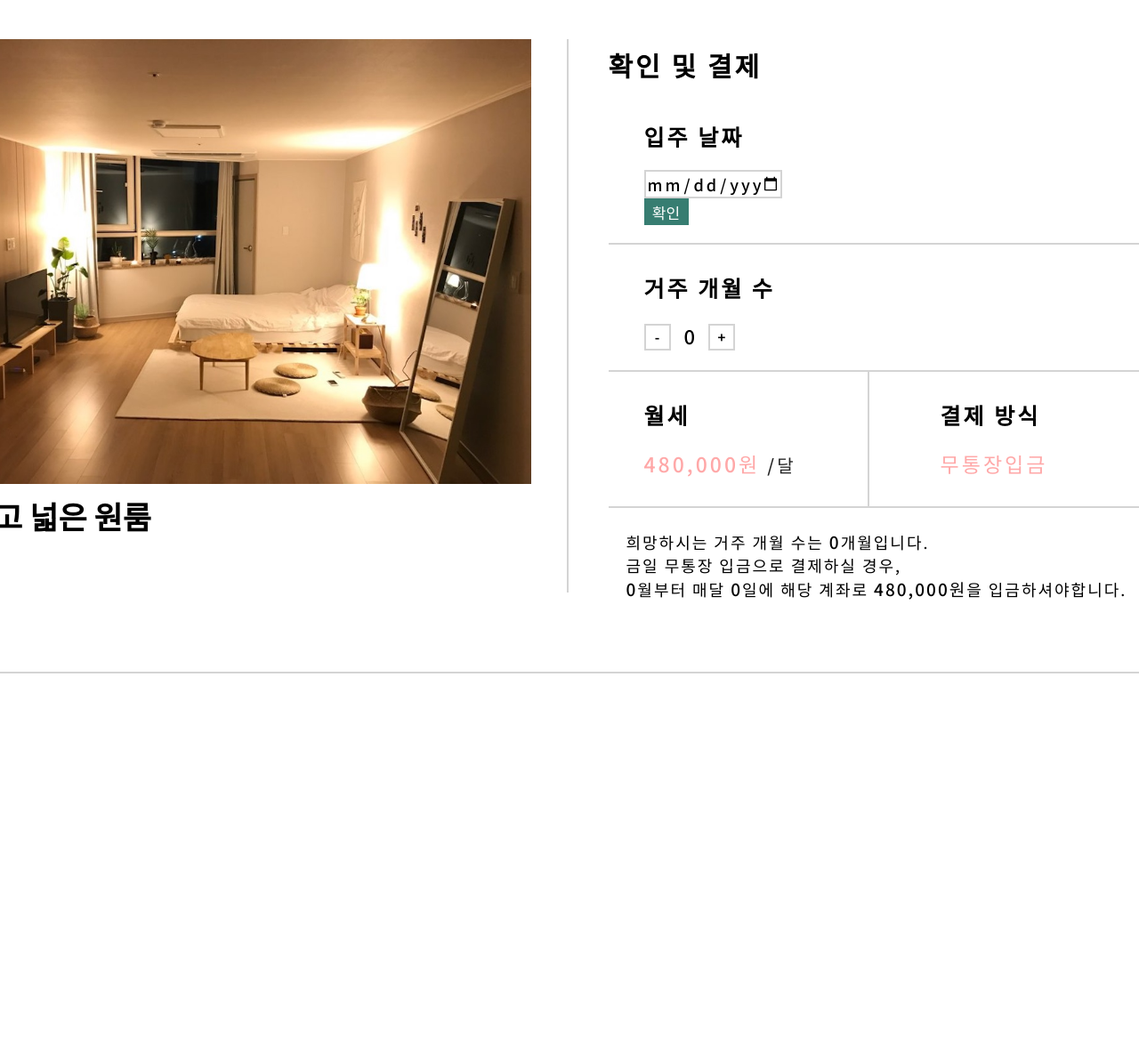
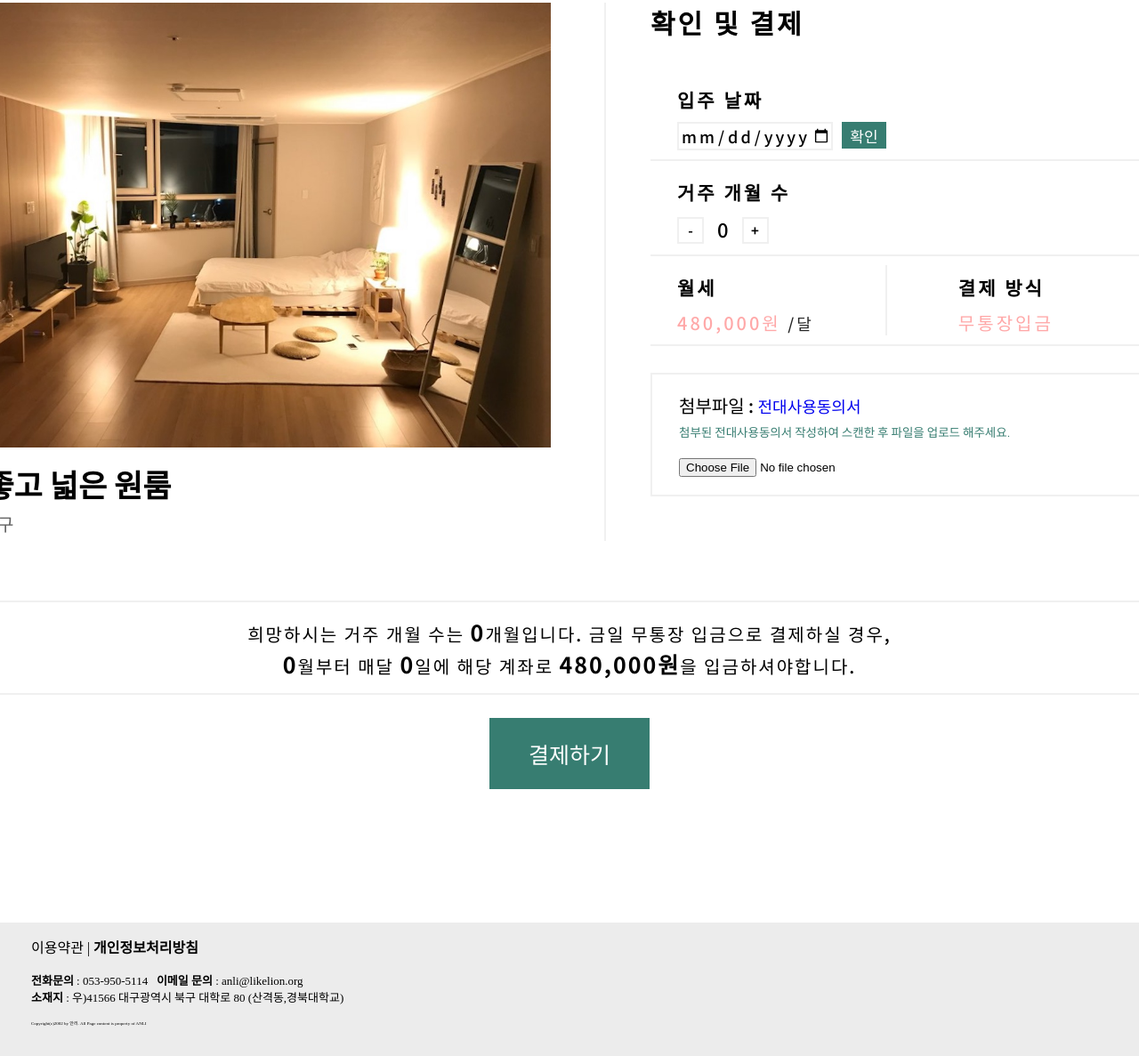
Before and after one commit to miloul/likelion-hack, a website: page html/payment.html in a window 1280 px wide. Shown: the part 240-1427 px from the top of the page at 89% size. Before the commit the page ends 997 px from the top, so only its background shows below. Drawn offline with Linux system fonts and the light colour scheme.

Commit message:
payment complete

```diff
--- /dev/null
+++ b/css/deposit.css
@@ -0,0 +1,28 @@
+:root{
+    --linecolor: rgb(240, 240, 240);
+}
+.main{
+    display: flex;
+    flex-direction: column;
+    align-items: center;
+}
+
+/* 수직 정렬 */
+.flex_column{
+    display: flex;
+    flex-direction: column;
+}
+
+.deposit-box{
+    margin-top: 150px;
+}
+
+.font-main-bold{
+    color:black;
+    font-size: 30px;
+    font-family: 'Noto Sans KR', sans-serif;
+    font-weight: 700;
+    letter-spacing: 3px;
+    margin-top: 0;
+    margin-bottom: 30px;
+}
--- a/css/payment.css
+++ b/css/payment.css
@@ -1,8 +1,20 @@
+:root{
+    --linecolor: rgb(240, 240, 240);
+}
 .main{
     display: flex;
     flex-direction: column;
     align-items: center;
+}
 
+/* 수평 정렬 */
+.flex_row{
+    display: flex;
+    flex-direction: row;
+}
+
+.margin-top{
+    margin-top: 10px;
 }
 
 /* 결제 박스 */
@@ -10,18 +22,17 @@
     display: flex;
     flex-direction: row;
     justify-content: center;
-    align-items: center;
-    height: 800px;
-    border: 2px solid rgb(212, 212, 212);
-    margin-top: 100px;
+    /* border: 2px solid rgb(212, 212, 212); */
+    margin-top: 150px;
 }
 
 /* 왼쪽 방 사진, 설명 */
 .room-pm{
     display: flex;
     flex-direction: column;
-    border-right: 2px solid rgb(212, 212, 212);
-    padding-right: 40px;
+    border-right: 2px solid var(--linecolor);
+    padding-right: 60px;
+    margin-left: 70px;
 }
 
 .room-pm-img{
@@ -29,59 +40,68 @@
     height: 500px;
 }
 
+/* 채광좋고 넓은 원룸 */
 .room-pm-name{
     color:black;
     font-size: 35px;
     font-family: 'Noto Sans KR', sans-serif;
     font-weight: 700;
-    margin-top: 10px;
-    margin-bottom: 0;
+    margin-top: 15px;
+    margin-bottom: 5px;
 }
 
+/* 서울 종로구 */
 .room-pm-loc{
     color:#616161;
     font-size: 20px;
     font-family: 'Noto Sans KR', sans-serif;
     font-weight: 500;
     margin-top: 5px;
+    margin-bottom: 5px;
 }
+
+
+
 
 /* 오른쪽 계약 정보 */
 .reserv{
     display: flex;
     flex-direction: column;
-    padding-left: 45px;
+    padding-left: 50px;
     width: 700px;
 }
 
+/* 확인 및 결제 */
 .reserv-conf{
     color:black;
     font-size: 30px;
     font-family: 'Noto Sans KR', sans-serif;
     font-weight: 700;
     letter-spacing: 3px;
-    margin-bottom: 10px;
+    margin-top: 0;
+    margin-bottom: 30px;
 }
 
 .bottom-line{
     display: flex;
     flex-direction: column;
     width: 600px;
-    border-bottom: 2px solid rgb(212, 212, 212);
-    padding-bottom: 20px;
-    padding-left: 40px;
-    margin-bottom: 0;
+    border-bottom: 2px solid var(--linecolor);
+    padding-top: 10px;
+    padding-bottom: 10px;
+    padding-left: 30px;
 }
 
+/* 입주날짜, 거주개월수, 월세, 결제방식 */
 .reserv-ltr{
     color:black;
-    font-size: 25px;
+    font-size: 21px;
     font-family: 'Noto Sans KR', sans-serif;
     font-weight: 600;
     letter-spacing: 3px;
-    margin-top: 30px;
-    margin-bottom: 20px;
+    margin-bottom: 10px;
 }
+
 
 /* 날짜 선택 버튼 */
 .reserv-start-btn{
@@ -90,8 +110,9 @@
     font-size: 18px;
     letter-spacing: 3px;
     text-align: center;
-    width: 150px;
-    border: 2px solid rgb(212, 212, 212);
+    width: 170px;
+    border: 2px solid var(--linecolor);
+    margin-right: 10px;
 }
 
 /* 확인 버튼 */
@@ -127,7 +148,7 @@
     padding: 0;
     margin-right: 15px;
     background-color: rgba(255, 255, 255, 0);
-    border: 2px solid rgb(212, 212, 212);
+    border: 2px solid var(--linecolor);
 }
 
 .reserv-count-result{
@@ -146,10 +167,12 @@
 .bottom-line-rsv{
     display: flex;
     flex-direction: row;
+    align-items: center;
     width: 600px;
-    border-bottom: 2px solid rgb(212, 212, 212);
-    padding-bottom: 0;
-    padding-left: 40px;
+    border-bottom: 2px solid var(--linecolor);
+    padding-top: 10px;
+    padding-bottom: 10px;
+    padding-left: 30px;
     margin-bottom: 0;
 }
 
@@ -160,7 +183,7 @@
 }
 
 .reserv-month{
-    border-right: 2px solid rgb(212, 212, 212);
+    border-right: 2px solid var(--linecolor);
     padding-right: 80px;
 }
 
@@ -170,35 +193,99 @@
 
 .reserv-way{
     color: #ffa8a8;
-    font-size: 23px;
+    font-size: 20px;
+    font-family: 'Noto Sans KR', sans-serif;
+    font-weight: 500;
+    letter-spacing: 3px;
+    margin-top: 0;
+    margin-bottom: 0;
+}
+
+.reserv-price-month{
+    color: #252525;
+    font-size: 18px;
     font-family: 'Noto Sans KR', sans-serif;
     font-weight: 500;
     letter-spacing: 3px;
     margin-top: 0;
 }
 
-.reserv-price-month{
-    color: #252525;
+/* 첨부파일 박스 경계선 */
+.border-all{
+    display: flex;
+    flex-direction: column;
+    width: 600px;
+    border: 2px solid var(--linecolor);
+    padding-left: 30px;
+    padding-bottom: 20px;
+    margin-top: 30px;
+}
+
+/* 첨부파일 폰트 */
+.font_file{
+    color:black;
     font-size: 20px;
     font-family: 'Noto Sans KR', sans-serif;
     font-weight: 500;
-    letter-spacing: 3px;
-    margin-top: 0;
+    margin-top: 20px;
 }
 
-.reserv-expln{
-    width: 600px;
-    color:black;
+.a-font-design{
+    text-decoration: none;
     font-size: 18px;
+    font-weight: 400;
+}
+.placeholder {
+    margin-top: 5px;
+    margin-bottom: 20px;
+    color: #377D71;
     font-family: 'Noto Sans KR', sans-serif;
-    font-weight: 400;
-    letter-spacing: 2px;
-    padding-left: 20px;
+    font-weight: 300;
+    font-size: 13.5px;
 }
 
+.last-box{
+    display: flex;
+    flex-direction: column;
+    align-items: center;
+    /* justify-content: space-between; */
+    width: 1400px;
+    margin-top: 40px;
+    margin-bottom: 50px;
+    /* border: 2px solid var(--linecolor); */
+}
+
+/* 무통장 입금 개월, 입금일 설명 */
+.reserv-expln{
+    width: 1400px;
+    color:black;
+    font-size: 20px;
+    font-family: 'Noto Sans KR', sans-serif;
+    font-weight: 500;
+    letter-spacing: 2px;
+    /* margin-left: 30px; */
+    border: 2px solid var(--linecolor);
+    text-align: center;
+    padding: 15px;
+}
+
+/* 글씨 강조 */
 .bold{
     color:black;
-    font-size: 19px;
+    font-size: 25px;
+    font-family: 'Noto Sans KR', sans-serif;
+    font-weight: 600;
+}
+
+.pay-btn{
+    color: white;
+    font-size: 25px;
     font-family: 'Noto Sans KR', sans-serif;
     font-weight: 500;
+    text-align: center;
+    width: 180px;
+    height: 80px;
+    background-color: #377D71;
+    border: none;
+    /* margin-right: 100px; */
 }
--- a/html/payment.html
+++ b/html/payment.html
@@ -1,5 +1,6 @@
 <!DOCTYPE html>
 <html lang="en">
+
 <head>
     <meta charset="UTF-8">
     <meta http-equiv="X-UA-Compatible" content="IE=edge">
@@ -14,6 +15,7 @@
     <link rel="stylesheet" href="../css/payment.css">
     <link rel="stylesheet" href="../css/default-style.css" />
 </head>
+
 <body>
     <div class="main">
         <!-- Navbar -->
@@ -50,12 +52,14 @@
             <div class="reserv">
                 <h4 class="reserv-conf">확인 및 결제</h4>
                 <div class="bottom-line">
-                    <h4 class="reserv-ltr">입주 날짜</h4>
-                    <input id="input_date" type="date" class="reserv-start-btn"/>
-                    <input id="input_submit" type="submit" class="reserv-conf-btn" onclick="input()" value="확인">
+                    <h4 class="reserv-ltr  margin-top">입주 날짜</h4>
+                    <div class="flex_row">
+                        <input id="input_date" type="date" class="reserv-start-btn" />
+                        <input id="input_submit" type="submit" class="reserv-conf-btn" onclick="input()" value="확인">
+                    </div>
                 </div>
                 <div class="bottom-line">
-                    <h4 class="reserv-ltr">거주 개월 수</h4>
+                    <h4 class="reserv-ltr  margin-top">거주 개월 수</h4>
                     <div class="reserv-count">
                         <button class="reserv-count-btn" onclick="count('minus')">-</button>
                         <h4 id="result" class="reserv-count-result">0</h4>
@@ -64,20 +68,44 @@
                 </div>
                 <div class="bottom-line-rsv">
                     <div class="reserv-month down">
-                        <h4 class="reserv-ltr">월세</h4>
+                        <h4 class="reserv-ltr margin-top">월세</h4>
                         <h4 class="reserv-way">480,000원 <span class="reserv-price-month">/달</span></h4>
                     </div>
                     <div class="reserv-pay down">
-                        <h4 class="reserv-ltr">결제 방식</h4>
+                        <h4 class="reserv-ltr margin-top">결제 방식</h4>
                         <h4 class="reserv-way">무통장입금</h4>
                     </div>
                 </div>
-                <h4 class="reserv-expln">희망하시는 거주 개월 수는 <span id="month" class="bold">0</span>개월입니다. <br>
-                    금일 무통장 입금으로 결제하실 경우, <br> <span id="result_month" class="bold">0</span>월부터 매달
-                    <span id="result_day" class="bold">0</span>일에 해당 계좌로 <span class="bold">480,000원</span>을 입금하셔야합니다.</h4>
+                <div class="border-all">
+                    <div class="font_file">첨부파일 : <a href="../전대사용동의서-전차인용.hwp" class="a-font-design">전대사용동의서</a></div>
+                    <div class="placeholder">첨부된 전대사용동의서 작성하여 스캔한 후 파일을 업로드 해주세요.</div>
+                    <input type="file" name="host-contract-file" required>
+                </div>
             </div>
         </div>
+        <div class="last-box">
+            <h4 class="reserv-expln">희망하시는 거주 개월 수는 <span id="month" class="bold">0</span>개월입니다.
+                금일 무통장 입금으로 결제하실 경우, <br> <span id="result_month" class="bold">0</span>월부터 매달
+                <span id="result_day" class="bold">0</span>일에 해당 계좌로 <span class="bold">480,000원</span>을 입금하셔야합니다.
+            </h4>
+            <input type="button" class="pay-btn" value="결제하기" onclick="location.href='deposit.html'">
+        </div>
+
     </div>
+
+    <!-- footer -->
+    <footer>
+        <div class="footer-container">
+            <div>이용약관 | <span class="bolder">개인정보처리방침</span></div>
+            <p>
+            <div class="fontsize13"><span class="bolder">전화문의</span> : 053-950-5114 &ensp;<span class="bolder">이메일
+                    문의</span> : anli@likelion.org</div>
+            <div class="fontsize13"><span class="bolder">소재지</span> : 우)41566 대구광역시 북구 대학로 80 (산격동,경북대학교)</div>
+            </p>
+            <div class="copyright">Copyright(c)2002 by 안리. All Page content is property of ANLI</div>
+        </div>
+    </footer>
 </body>
 <script src="../js/payment.js"></script>
+
 </html>
```
Also changed, not shown: html/deposit.html (added, +61 -0 lines), 1 other file.
